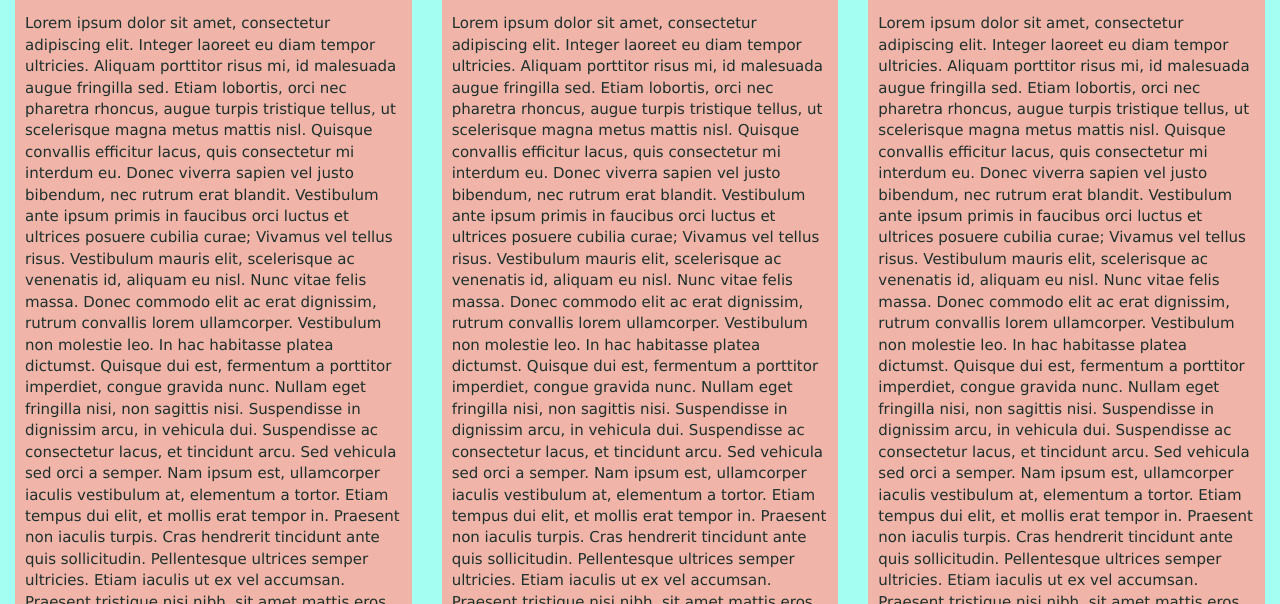
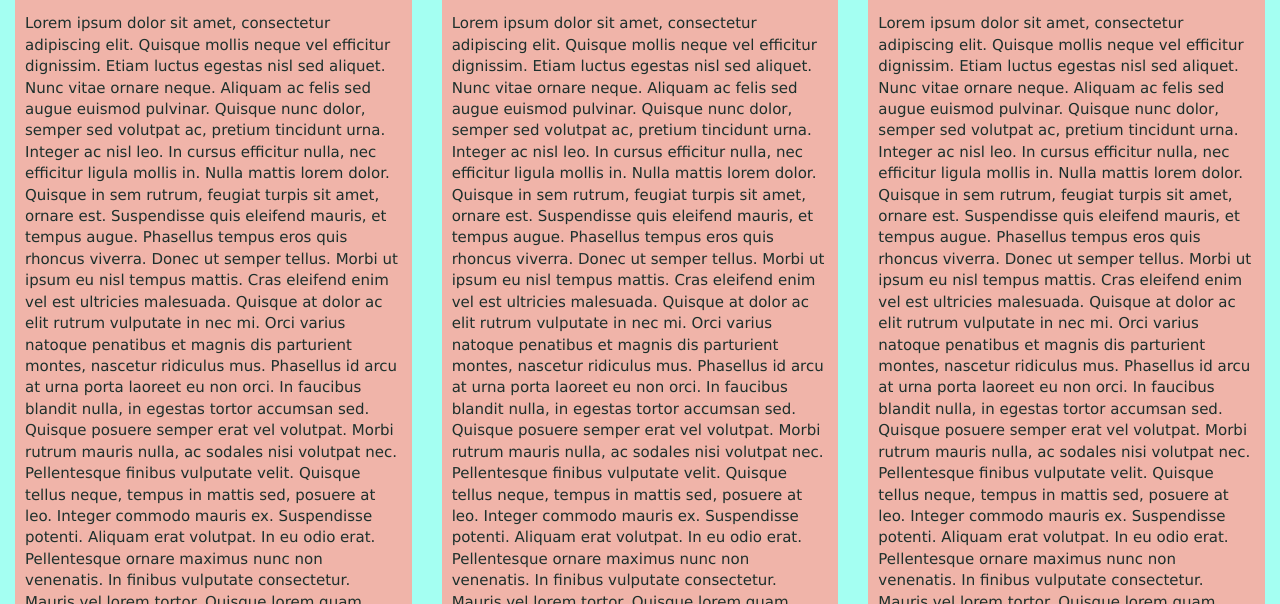
Before and after one commit to AnaBert/Coursera, a plain HTML site: page 3rdSolution/index.html in a window 1280 px wide. Shown: the part 196-800 px from the top of the page. Drawn offline with Linux system fonts and the light colour scheme.

Commit message:
solution

```diff
--- a/3rdSolution/index.html
+++ b/3rdSolution/index.html
@@ -53,11 +53,11 @@
             <div class="card">
                 <h2 id="Chicken">Chicken</h2>
                 <p>
-                    Lorem ipsum dolor sit amet, consectetur adipiscing elit. Integer laoreet eu diam tempor ultricies. Aliquam porttitor risus mi, id malesuada augue fringilla sed. Etiam lobortis, orci nec pharetra rhoncus, augue turpis tristique tellus, ut scelerisque magna metus mattis nisl. Quisque convallis efficitur lacus, quis consectetur mi interdum eu. Donec viverra sapien vel justo bibendum, nec rutrum erat blandit. Vestibulum ante ipsum primis in faucibus orci luctus et ultrices posuere cubilia curae; Vivamus vel tellus risus. Vestibulum mauris elit, scelerisque ac venenatis id, aliquam eu nisl. Nunc vitae felis massa. Donec commodo elit ac erat dignissim, rutrum convallis lorem ullamcorper. Vestibulum non molestie leo.
+                    Lorem ipsum dolor sit amet, consectetur adipiscing elit. Quisque mollis neque vel efficitur dignissim. Etiam luctus egestas nisl sed aliquet. Nunc vitae ornare neque. Aliquam ac felis sed augue euismod pulvinar. Quisque nunc dolor, semper sed volutpat ac, pretium tincidunt urna. Integer ac nisl leo. In cursus efficitur nulla, nec efficitur ligula mollis in. Nulla mattis lorem dolor. Quisque in sem rutrum, feugiat turpis sit amet, ornare est. Suspendisse quis eleifend mauris, et tempus augue. Phasellus tempus eros quis rhoncus viverra. Donec ut semper tellus. Morbi ut ipsum eu nisl tempus mattis.
 
-In hac habitasse platea dictumst. Quisque dui est, fermentum a porttitor imperdiet, congue gravida nunc. Nullam eget fringilla nisi, non sagittis nisi. Suspendisse in dignissim arcu, in vehicula dui. Suspendisse ac consectetur lacus, et tincidunt arcu. Sed vehicula sed orci a semper. Nam ipsum est, ullamcorper iaculis vestibulum at, elementum a tortor. Etiam tempus dui elit, et mollis erat tempor in. Praesent non iaculis turpis. Cras hendrerit tincidunt ante quis sollicitudin. Pellentesque ultrices semper ultricies. Etiam iaculis ut ex vel accumsan. Praesent tristique nisi nibh, sit amet mattis eros suscipit in. Aenean orci orci, tincidunt non sapien vitae, volutpat dictum ante. Praesent rhoncus nunc arcu. Duis vel arcu tortor.
+Cras eleifend enim vel est ultricies malesuada. Quisque at dolor ac elit rutrum vulputate in nec mi. Orci varius natoque penatibus et magnis dis parturient montes, nascetur ridiculus mus. Phasellus id arcu at urna porta laoreet eu non orci. In faucibus blandit nulla, in egestas tortor accumsan sed. Quisque posuere semper erat vel volutpat. Morbi rutrum mauris nulla, ac sodales nisi volutpat nec. Pellentesque finibus vulputate velit. Quisque tellus neque, tempus in mattis sed, posuere at leo. Integer commodo mauris ex.
 
-Proin consequat pretium nisi vitae egestas. Proin in purus ex. Morbi sed nibh orci. Quisque vitae nibh in massa placerat molestie. Morbi imperdiet neque est, et ullamcorper diam viverra consectetur. In finibus enim non efficitur elementum. Aliquam ut nisl eu elit cursus pulvinar. Lorem ipsum dolor sit amet, consectetur adipiscing elit.
+Suspendisse potenti. Aliquam erat volutpat. In eu odio erat. Pellentesque ornare maximus nunc non venenatis. In finibus vulputate consectetur. Mauris vel lorem tortor. Quisque lorem quam, varius a magna et, laoreet pulvinar nisi. Duis et interdum eros, quis gravida tellus. Sed auctor iaculis massa eget sagittis. Curabitur tortor magna, malesuada at elit vitae, venenatis gravida lacus.
                  </p>
                  <div>
                     <a href="#top" id="backtotop" class="visible-xs">Back to top</a>
@@ -68,11 +68,11 @@ Proin consequat pretium nisi vitae egestas. Proin in purus ex. Morbi sed nibh or
             <div class="card">
                 <h2 id="Beef">Beef</h2>
                <p>
-                Lorem ipsum dolor sit amet, consectetur adipiscing elit. Integer laoreet eu diam tempor ultricies. Aliquam porttitor risus mi, id malesuada augue fringilla sed. Etiam lobortis, orci nec pharetra rhoncus, augue turpis tristique tellus, ut scelerisque magna metus mattis nisl. Quisque convallis efficitur lacus, quis consectetur mi interdum eu. Donec viverra sapien vel justo bibendum, nec rutrum erat blandit. Vestibulum ante ipsum primis in faucibus orci luctus et ultrices posuere cubilia curae; Vivamus vel tellus risus. Vestibulum mauris elit, scelerisque ac venenatis id, aliquam eu nisl. Nunc vitae felis massa. Donec commodo elit ac erat dignissim, rutrum convallis lorem ullamcorper. Vestibulum non molestie leo.
+                Lorem ipsum dolor sit amet, consectetur adipiscing elit. Quisque mollis neque vel efficitur dignissim. Etiam luctus egestas nisl sed aliquet. Nunc vitae ornare neque. Aliquam ac felis sed augue euismod pulvinar. Quisque nunc dolor, semper sed volutpat ac, pretium tincidunt urna. Integer ac nisl leo. In cursus efficitur nulla, nec efficitur ligula mollis in. Nulla mattis lorem dolor. Quisque in sem rutrum, feugiat turpis sit amet, ornare est. Suspendisse quis eleifend mauris, et tempus augue. Phasellus tempus eros quis rhoncus viverra. Donec ut semper tellus. Morbi ut ipsum eu nisl tempus mattis.
 
-In hac habitasse platea dictumst. Quisque dui est, fermentum a porttitor imperdiet, congue gravida nunc. Nullam eget fringilla nisi, non sagittis nisi. Suspendisse in dignissim arcu, in vehicula dui. Suspendisse ac consectetur lacus, et tincidunt arcu. Sed vehicula sed orci a semper. Nam ipsum est, ullamcorper iaculis vestibulum at, elementum a tortor. Etiam tempus dui elit, et mollis erat tempor in. Praesent non iaculis turpis. Cras hendrerit tincidunt ante quis sollicitudin. Pellentesque ultrices semper ultricies. Etiam iaculis ut ex vel accumsan. Praesent tristique nisi nibh, sit amet mattis eros suscipit in. Aenean orci orci, tincidunt non sapien vitae, volutpat dictum ante. Praesent rhoncus nunc arcu. Duis vel arcu tortor.
+Cras eleifend enim vel est ultricies malesuada. Quisque at dolor ac elit rutrum vulputate in nec mi. Orci varius natoque penatibus et magnis dis parturient montes, nascetur ridiculus mus. Phasellus id arcu at urna porta laoreet eu non orci. In faucibus blandit nulla, in egestas tortor accumsan sed. Quisque posuere semper erat vel volutpat. Morbi rutrum mauris nulla, ac sodales nisi volutpat nec. Pellentesque finibus vulputate velit. Quisque tellus neque, tempus in mattis sed, posuere at leo. Integer commodo mauris ex.
 
-Proin consequat pretium nisi vitae egestas. Proin in purus ex. Morbi sed nibh orci. Quisque vitae nibh in massa placerat molestie. Morbi imperdiet neque est, et ullamcorper diam viverra consectetur. In finibus enim non efficitur elementum. Aliquam ut nisl eu elit cursus pulvinar. Lorem ipsum dolor sit amet, consectetur adipiscing elit.
+Suspendisse potenti. Aliquam erat volutpat. In eu odio erat. Pellentesque ornare maximus nunc non venenatis. In finibus vulputate consectetur. Mauris vel lorem tortor. Quisque lorem quam, varius a magna et, laoreet pulvinar nisi. Duis et interdum eros, quis gravida tellus. Sed auctor iaculis massa eget sagittis. Curabitur tortor magna, malesuada at elit vitae, venenatis gravida lacus.
                 </p>
                 <div>
                     <a href="#top" id="backtotop" class="visible-xs">Back to top</a>
@@ -83,11 +83,11 @@ Proin consequat pretium nisi vitae egestas. Proin in purus ex. Morbi sed nibh or
             <div class="card">
                 <h2 id="Sushi">Sushi</h2>
                 <p>
-                    Lorem ipsum dolor sit amet, consectetur adipiscing elit. Integer laoreet eu diam tempor ultricies. Aliquam porttitor risus mi, id malesuada augue fringilla sed. Etiam lobortis, orci nec pharetra rhoncus, augue turpis tristique tellus, ut scelerisque magna metus mattis nisl. Quisque convallis efficitur lacus, quis consectetur mi interdum eu. Donec viverra sapien vel justo bibendum, nec rutrum erat blandit. Vestibulum ante ipsum primis in faucibus orci luctus et ultrices posuere cubilia curae; Vivamus vel tellus risus. Vestibulum mauris elit, scelerisque ac venenatis id, aliquam eu nisl. Nunc vitae felis massa. Donec commodo elit ac erat dignissim, rutrum convallis lorem ullamcorper. Vestibulum non molestie leo.
+                    Lorem ipsum dolor sit amet, consectetur adipiscing elit. Quisque mollis neque vel efficitur dignissim. Etiam luctus egestas nisl sed aliquet. Nunc vitae ornare neque. Aliquam ac felis sed augue euismod pulvinar. Quisque nunc dolor, semper sed volutpat ac, pretium tincidunt urna. Integer ac nisl leo. In cursus efficitur nulla, nec efficitur ligula mollis in. Nulla mattis lorem dolor. Quisque in sem rutrum, feugiat turpis sit amet, ornare est. Suspendisse quis eleifend mauris, et tempus augue. Phasellus tempus eros quis rhoncus viverra. Donec ut semper tellus. Morbi ut ipsum eu nisl tempus mattis.
 
-In hac habitasse platea dictumst. Quisque dui est, fermentum a porttitor imperdiet, congue gravida nunc. Nullam eget fringilla nisi, non sagittis nisi. Suspendisse in dignissim arcu, in vehicula dui. Suspendisse ac consectetur lacus, et tincidunt arcu. Sed vehicula sed orci a semper. Nam ipsum est, ullamcorper iaculis vestibulum at, elementum a tortor. Etiam tempus dui elit, et mollis erat tempor in. Praesent non iaculis turpis. Cras hendrerit tincidunt ante quis sollicitudin. Pellentesque ultrices semper ultricies. Etiam iaculis ut ex vel accumsan. Praesent tristique nisi nibh, sit amet mattis eros suscipit in. Aenean orci orci, tincidunt non sapien vitae, volutpat dictum ante. Praesent rhoncus nunc arcu. Duis vel arcu tortor.
+Cras eleifend enim vel est ultricies malesuada. Quisque at dolor ac elit rutrum vulputate in nec mi. Orci varius natoque penatibus et magnis dis parturient montes, nascetur ridiculus mus. Phasellus id arcu at urna porta laoreet eu non orci. In faucibus blandit nulla, in egestas tortor accumsan sed. Quisque posuere semper erat vel volutpat. Morbi rutrum mauris nulla, ac sodales nisi volutpat nec. Pellentesque finibus vulputate velit. Quisque tellus neque, tempus in mattis sed, posuere at leo. Integer commodo mauris ex.
 
-Proin consequat pretium nisi vitae egestas. Proin in purus ex. Morbi sed nibh orci. Quisque vitae nibh in massa placerat molestie. Morbi imperdiet neque est, et ullamcorper diam viverra consectetur. In finibus enim non efficitur elementum. Aliquam ut nisl eu elit cursus pulvinar. Lorem ipsum dolor sit amet, consectetur adipiscing elit.
+Suspendisse potenti. Aliquam erat volutpat. In eu odio erat. Pellentesque ornare maximus nunc non venenatis. In finibus vulputate consectetur. Mauris vel lorem tortor. Quisque lorem quam, varius a magna et, laoreet pulvinar nisi. Duis et interdum eros, quis gravida tellus. Sed auctor iaculis massa eget sagittis. Curabitur tortor magna, malesuada at elit vitae, venenatis gravida lacus.
                 </p>
                 <div>
                     <a href="#top" id="backtotop" class="visible-xs">Back to top</a>
```
